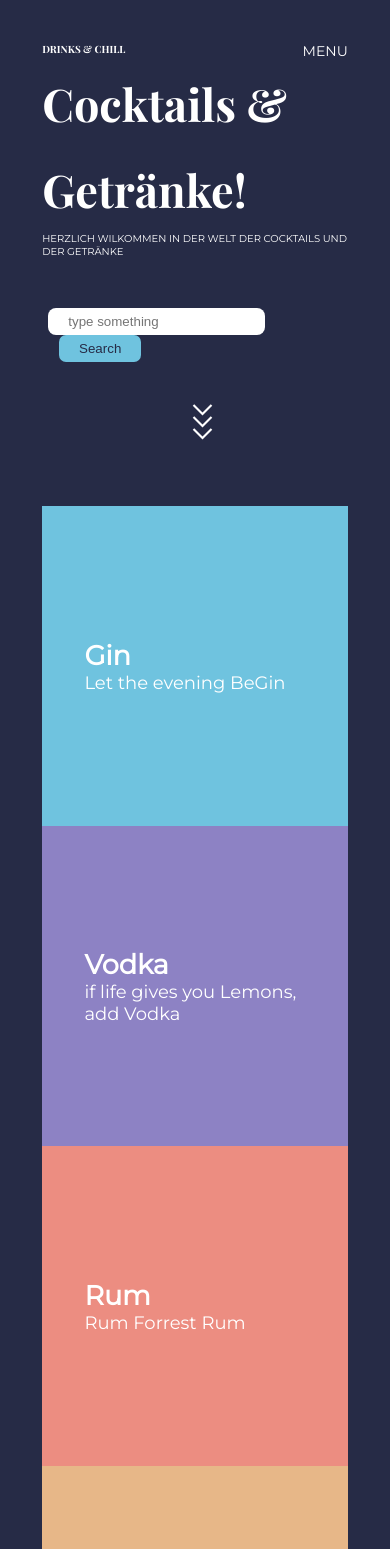
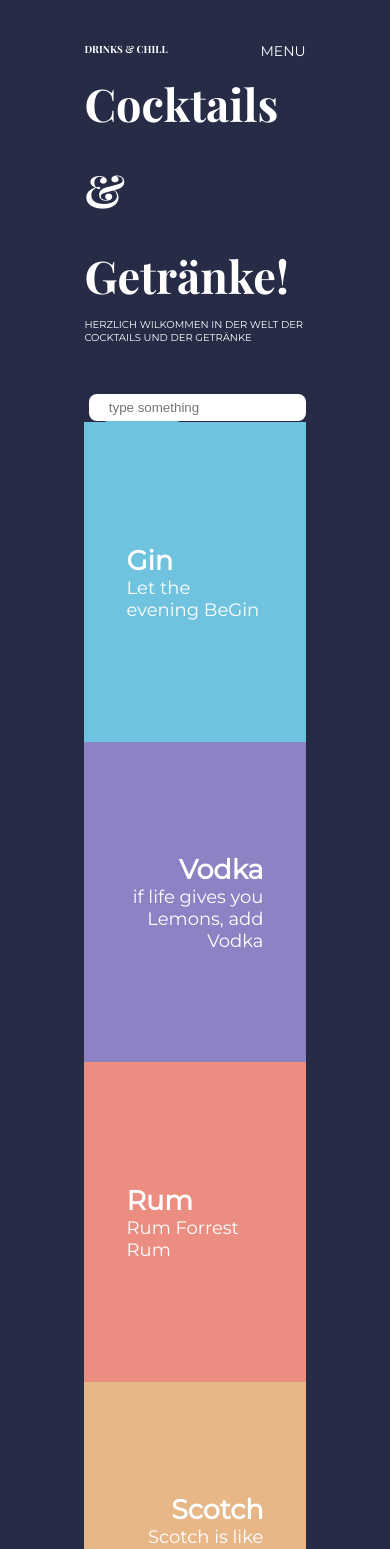
Before and after one commit to Sivagajan/Drinks-Chill, a React (Create React App) app: page / in a window 390 px wide. Shown: the top 1549 px of the page. Built offline with nearby package versions, Linux system fonts and the light colour scheme.

Commit message:
last update

```diff
--- a/src/App.css
+++ b/src/App.css
@@ -59,9 +59,12 @@ body{
 .right {
   height: 320px;
   display: flex;
+  flex-direction: row-reverse;
   padding-left: 5vh;
   padding-right: 5vh;
   align-items: center;
+  justify-content: space-between;
+  text-align: right;
 }
 
 .left {
@@ -70,4 +73,14 @@ body{
   padding-left: 5vh;
   padding-right: 5vh;
   align-items: center;
+  justify-content: space-between;
 }
+
+
+@media only screen and (max-width:390px) {
+
+  body{
+    padding-left: 5vh;
+    padding-right: 5vh;
+  }
+}
--- a/src/components/animationPopup/AnimationPopup.module.css
+++ b/src/components/animationPopup/AnimationPopup.module.css
@@ -2,6 +2,7 @@
     max-width: 1440px;
     background-color: #262B46;
     border-radius: 25px;
+    border: 1px outset #262B46;
     box-shadow: 0 3rem 3rem rgb(0 0 0 / 10%);
     left: 50%;
     max-height: calc(100vh - 200px);
--- a/src/components/header/Header.module.css
+++ b/src/components/header/Header.module.css
@@ -77,11 +77,15 @@ h1 {
 @media only screen and (max-width:390px) {
 
     .hero{
-        height: 60vh;
+        height: 50vh;
     }
 
     .btn {
         font-family: 'Montserrat', sans-serif;
         padding-left: 0;
     }
+
+    .arrows{
+        visibility: hidden;
+    }
 }
--- a/src/pages/about/About.jsx
+++ b/src/pages/about/About.jsx
@@ -26,7 +26,7 @@ const About = () => {
                     </div>
                     <div className="aboutCard1">
                         <img className='aboutImg' src={stanni} alt="" />
-                        <p className="pAbout">Stanni 'the Psychotherapist'</p>
+                        <p className="pAbout">Stanni 'the Body Tag'</p>
                     </div>
                 </div>
             </div>
--- a/src/pages/cocktailList/CocktailList.jsx
+++ b/src/pages/cocktailList/CocktailList.jsx
@@ -7,7 +7,7 @@ import { useParams } from "react-router-dom"
 
 const Cocktails = (props) => {
 
-    const [cocktails, setCocktails] = useState([])
+    const [cocktails, setCocktails] = useState(null)
     const params = useParams()
 
     let url = ''
@@ -61,22 +61,23 @@ const Cocktails = (props) => {
 
             <div className={style.divCocktailList}>
 
-                {cocktails.map((item, e) => {
+            {cocktails &&
+
+                cocktails.map((item, e) => {
 
                     return (
-                        <div className={`style${Math.floor((e % 6) + 1)} ${e % 2 === 0 ? 'left' : 'right'}`}
-                        >
+                        <>
+
+                        <div className={`style${Math.floor((e % 6) + 1)} ${e % 2 === 0 ? 'left' : 'right'}`}>
                             {/* {console.log(item.strDrink)} */}
 
                             <Cocktail trigger={true} key={e} id={item.idDrink} cocktail_Img={item.strDrinkThumb} cocktailName={item.strDrink} />
+                        </div>
+                        </>
+                        )
+                    })
 
-
-
-                        </div>)
-                }
-                )
-                }
-
+            }
 
             </div>
 
```
Also changed, not shown: src/pages/cocktailList/CocktailList.module.css (line endings or trailing spaces).
